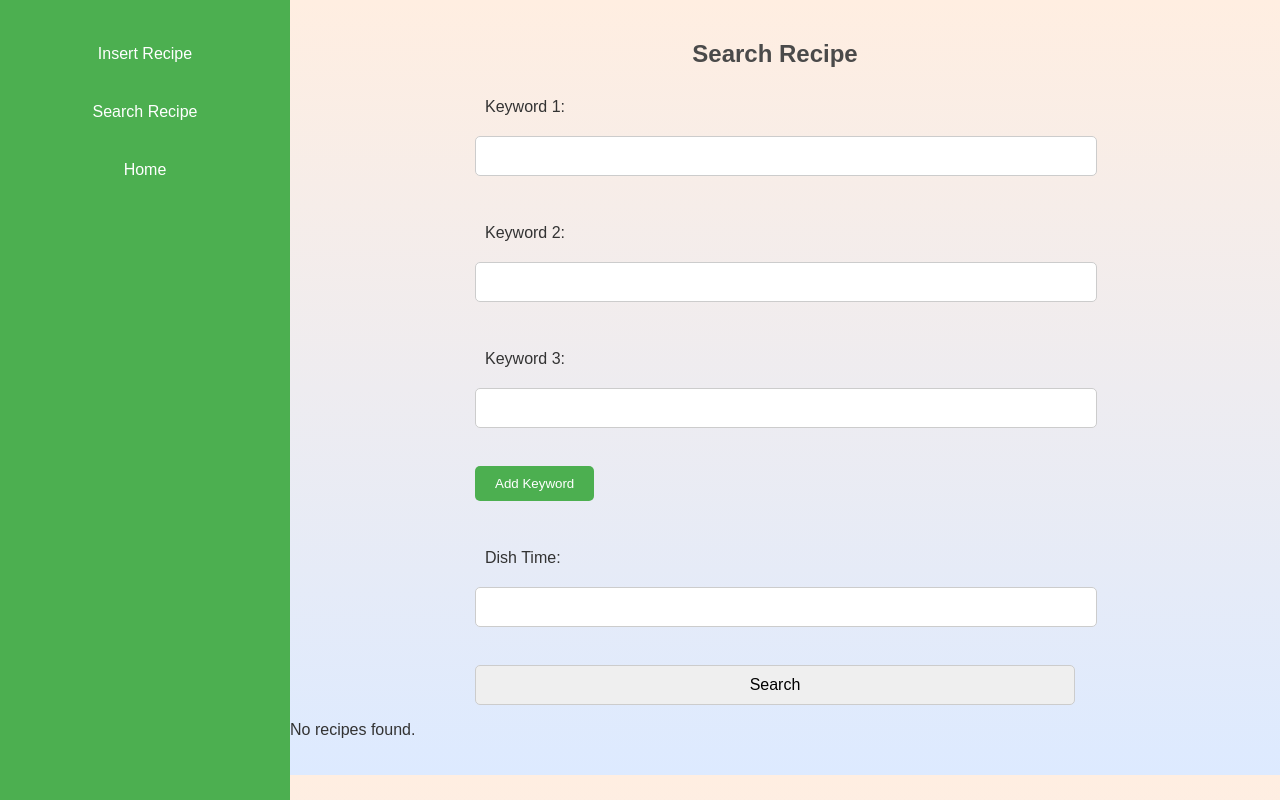
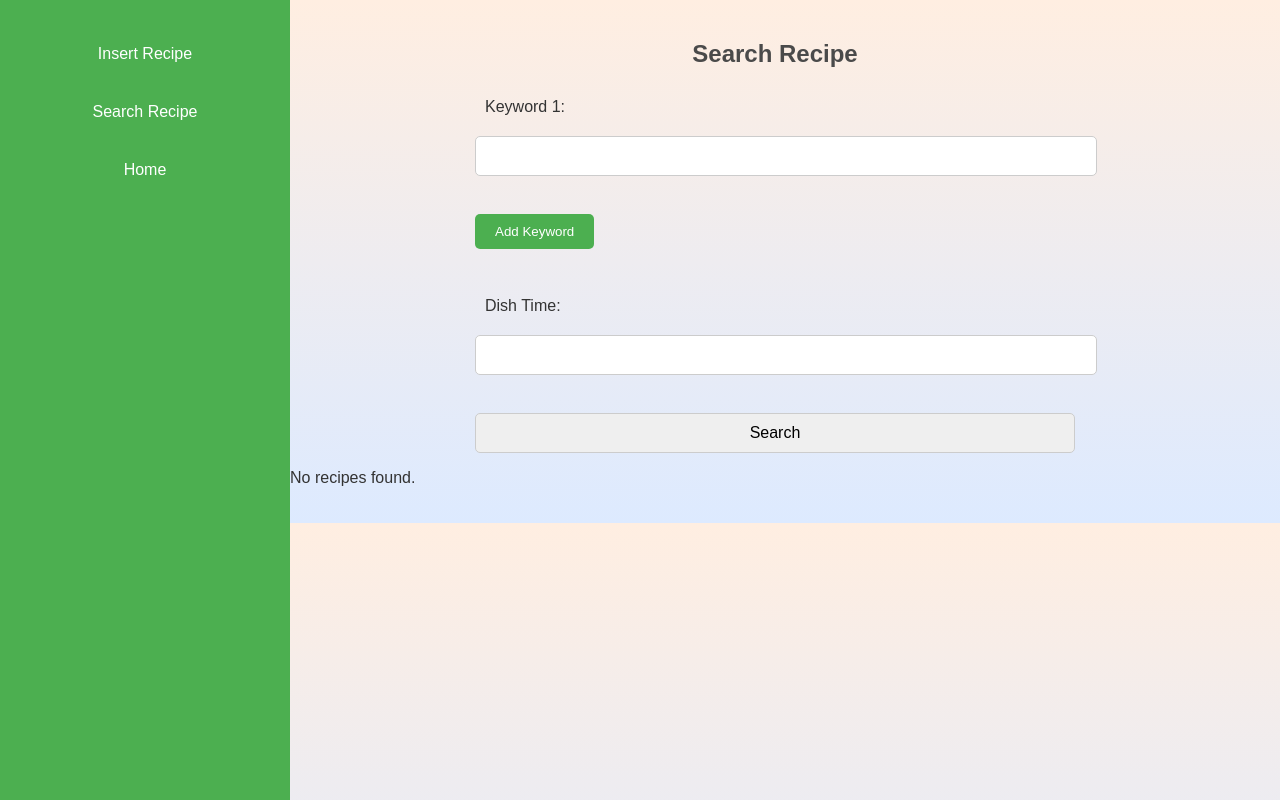
Before and after one commit to Higgo2001/django_recipe_final, a Django app: page /search/ in a window 1280 px wide. Run offline with Django 3.2, Linux system fonts and the light colour scheme; the visitor is signed in with stand-in values (Sample User, id 1); data that the repository does not hold is empty.

Commit message:
Update searchRecipe.html

```diff
--- a/templates/searchRecipe.html
+++ b/templates/searchRecipe.html
@@ -58,14 +58,6 @@
                     <label for="word1">Keyword 1:</label>
                     <input type="text" id="word1" name="word1"><br>
                 </div>
-                <div id="keyword2">
-                    <label for="word2">Keyword 2:</label>
-                    <input type="text" id="word2" name="word2"><br>
-                </div>
-                <div id="keyword3">
-                    <label for="word3">Keyword 3:</label>
-                    <input type="text" id="word3" name="word3"><br>
-                </div>
             </div>
             <button type="button" onclick="addKeywordField()">Add Keyword</button><br><br>
 
```
